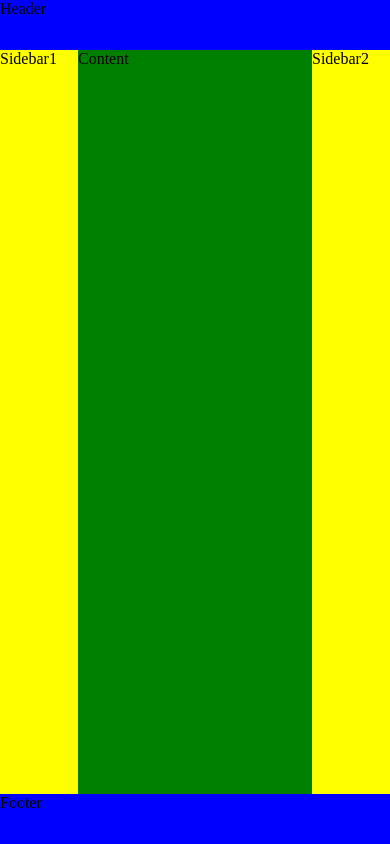
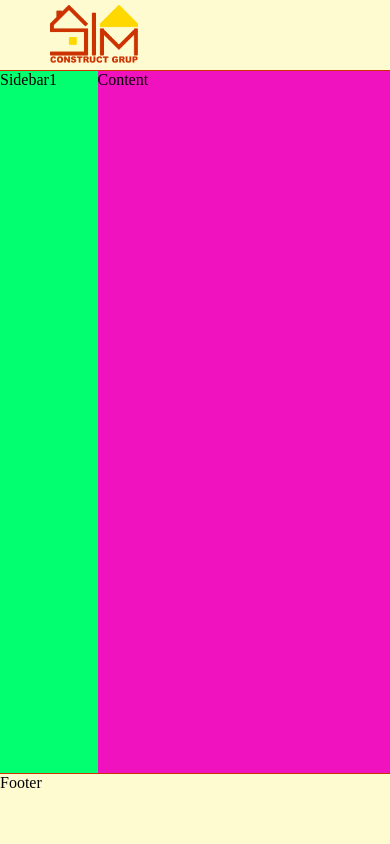
Before and after one commit to strdr4605/sim-construct2, a website: page html-css-templates/index.html in a window 390 px wide. Drawn offline with nearby package versions, Linux system fonts and the light colour scheme.

Commit message:
add images, add media query for mobile

```diff
--- a/html-css-templates/assets/src/sass/1-tools/_vars.sass
+++ b/html-css-templates/assets/src/sass/1-tools/_vars.sass
@@ -31,3 +31,8 @@ $black:  #111
 //
 // Add whatever variables you would like made available to the whole app
 //
+
+$primary-color: #F0D43A
+$secondary-color: #cc3300
+$main-color: #FFFBD0
+$header-footer-height: 70px
--- a/html-css-templates/assets/src/sass/2-base/style.sass
+++ b/html-css-templates/assets/src/sass/2-base/style.sass
@@ -7,3 +7,4 @@ body
   display: flex
   min-height: 100vh
   flex-direction: column
+  background: $main-color
--- a/html-css-templates/assets/src/sass/3-layout/layout.sass
+++ b/html-css-templates/assets/src/sass/3-layout/layout.sass
@@ -1,41 +1,54 @@
-$primary-color: blue
-$header-footer-height: 50px
-
 #header
-  background-color: $primary-color
+  display: flex
+  background-color: $main-color
   top: 0
   height: $header-footer-height
-  width: auto
+  position: relative
+  justify-content: center
+  border-bottom: $secondary-color solid 1px
+
+
+.container
+  width: 960px
+  display: flex
+  position: relative
 
 #main
   flex: 1
   display: flex
   flex-flow: row
+  justify-content: center
 
 #sidebar1
-  flex-basis: 20%
+  flex-basis: 25%
   order: 1
-  background-color: yellow
-
-
-#sidebar2
-  flex-basis: 20%
-  order: 3
-  background-color: yellow
+  background-color: $lime
 
 
 #content
-  background-color: green
-  flex-basis: 60%
+  background-color: $fuchsia
+  flex-basis: 75%
   order: 2
   display: flex
   flex-flow: column
 
 #footer
-  background-color: $primary-color
+  border-top: $secondary-color solid 1px
+  display: flex
+  background-color: $main-color
+  justify-content: center
   position: relative
   bottom: 0
-  width: auto
   height: $header-footer-height
-  clear: left
-  width: 100%
+
+@media only screen and (min-device-width: 320px) and (max-device-width: 480px) and (-webkit-min-device-pixel-ratio: 2)
+  #main
+    flex-flow: column
+    justify-content: flex-start
+
+  .container
+    width: auto
+    flex-flow: column
+
+  #header, #footer
+    height: auto
--- /dev/null
+++ b/html-css-templates/assets/src/sass/4-modules/header.sass
@@ -0,0 +1,3 @@
+#logo
+  height: 60px
+  margin: 5px 50px
--- a/html-css-templates/assets/src/sass/main.sass
+++ b/html-css-templates/assets/src/sass/main.sass
@@ -17,4 +17,4 @@
 
 
 // 4 - modules
-//@import '4-modules/'
+@import '4-modules/header'
--- a/html-css-templates/index.html
+++ b/html-css-templates/index.html
@@ -2,6 +2,7 @@
 <html>
   <head>
     <meta charset="utf-8">
+    <meta name="viewport" content="width=device-width, initial-scale=1">
     <title>Personal Site</title>
     <link rel="shortcut icon" href="/favicon.ico" type="image/x-icon">
     <link rel="icon" href="/favicon.ico" type="image/x-icon">
@@ -9,21 +10,24 @@
   </head>
   <body class="site">
     <div id="header">
-      Header
+      <div class="container">
+        <a href="index.html">
+          <img src="/assets/dist/images/sim-logo.png" alt="" id="logo">
+        </a>
+      </div>
     </div>
     <div id="main">
+      <div class="container">
         <div id="sidebar1">
           Sidebar1
         </div>
         <div id="content">
           Content
         </div>
-      <div id="sidebar2">
-        Sidebar2
       </div>
     </div>
     <div id="footer">
-      Footer
+      <div class="container">Footer</div>
     </div>
   </body>
   <script src="https://ajax.googleapis.com/ajax/libs/jquery/3.1.1/jquery.min.js"></script>
```
Also changed, not shown: html-css-templates/assets/dist/css/main.css, html-css-templates/assets/dist/images/phone-icon.png (added), html-css-templates/assets/dist/images/pin.png (added), html-css-templates/assets/dist/images/sim-logo.png (added), html-css-templates/assets/src/images/phone-icon.png (added), html-css-templates/assets/src/images/pin.png (added), html-css-templates/assets/src/images/sim-logo.png (added). Lines whose indentation alone changed are shown as unchanged.
